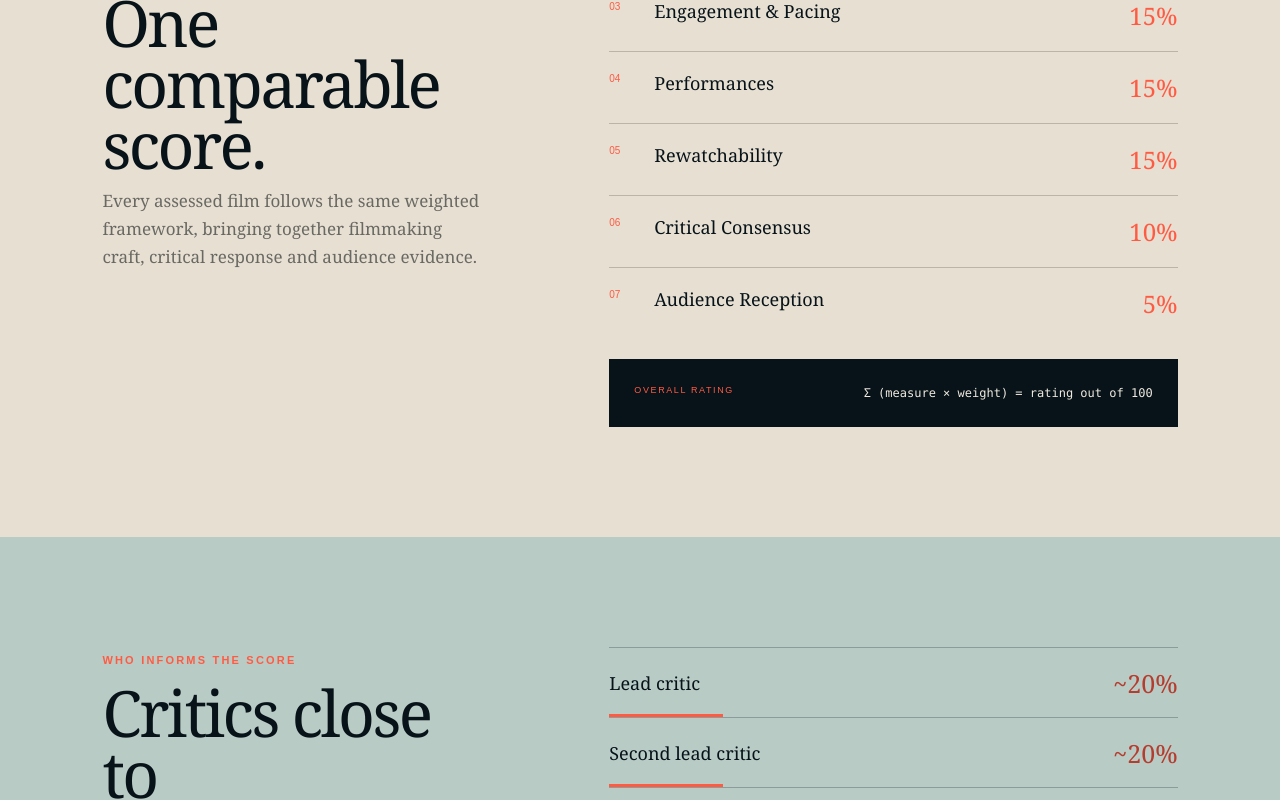
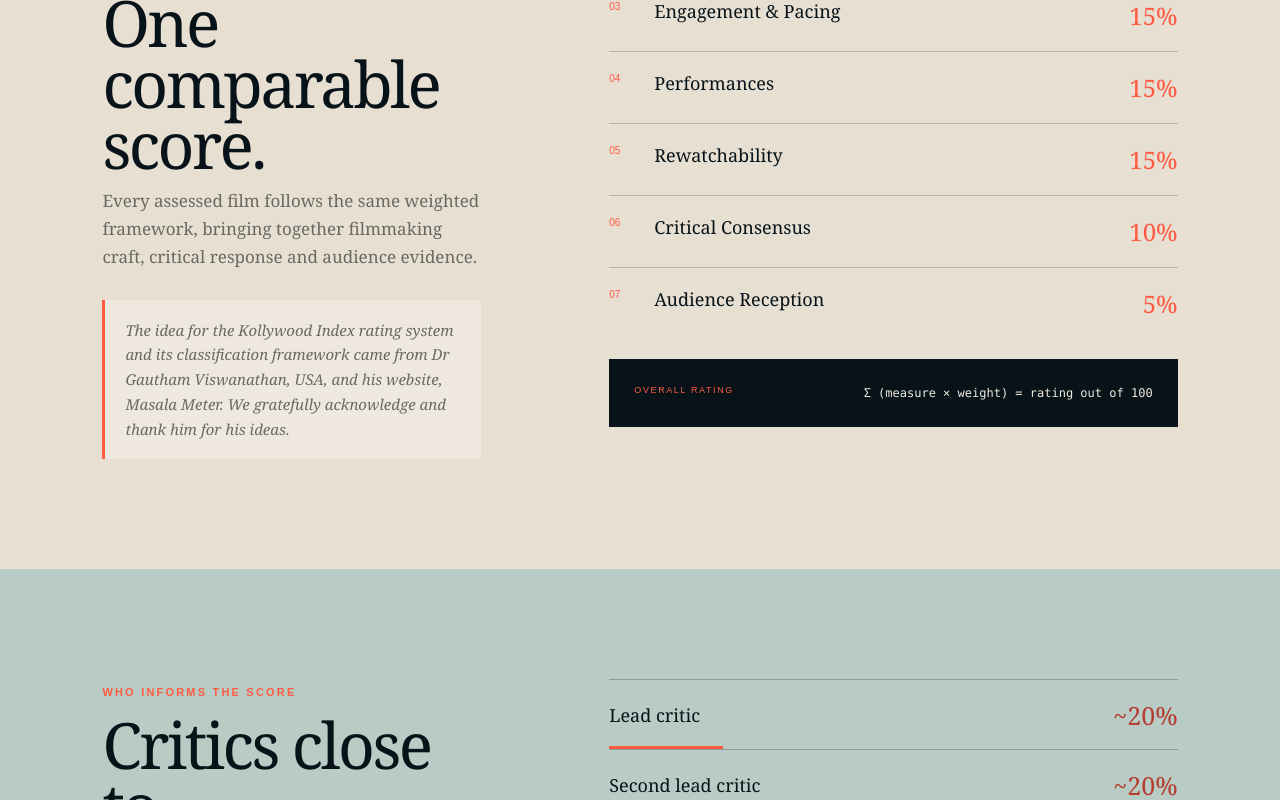
Before and after one commit to drgkr/KI, a Next.js app: page / in a window 1280 px wide. Shown: the part 1733-2533 px from the top of the page. Built offline with nearby package versions, Linux system fonts and the light colour scheme.

Commit message:
Enhance methodology section with acknowledgment
Added acknowledgment for the Kollywood Index rating system.

```diff
--- a/app/page.tsx
+++ b/app/page.tsx
@@ -206,7 +206,7 @@ export default function Home() {
     </section></div>}
 
     <section className="method" id="methodology">
-      <div className="method-intro"><span className="kicker">BEHIND THE NUMBER</span><h2>Seven measures.<br/>One comparable score.</h2><p>Every assessed film follows the same weighted framework, bringing together filmmaking craft, critical response and audience evidence.</p></div>
+      <div className="method-intro"><span className="kicker">BEHIND THE NUMBER</span><h2>Seven measures.<br/>One comparable score.</h2><p>Every assessed film follows the same weighted framework, bringing together filmmaking craft, critical response and audience evidence.</p><p style={{ marginTop: 28, padding: "18px 20px", borderLeft: "3px solid var(--coral)", background: "rgba(255,255,255,.28)", fontSize: 15, fontStyle: "italic" }}>The idea for the Kollywood Index rating system and its classification framework came from Dr Gautham Viswanathan, USA, and his website, Masala Meter. We gratefully acknowledge and thank him for his ideas.</p></div>
       <div className="formula">
         {weights.map((item, i) => <div className="formula-row" key={item.key}><span>0{i+1}</span><strong>{item.label}</strong><b>{item.weight}%</b></div>)}
         <div className="equation"><span>OVERALL RATING</span><code>Σ (measure × weight) = rating out of 100</code></div>
```
